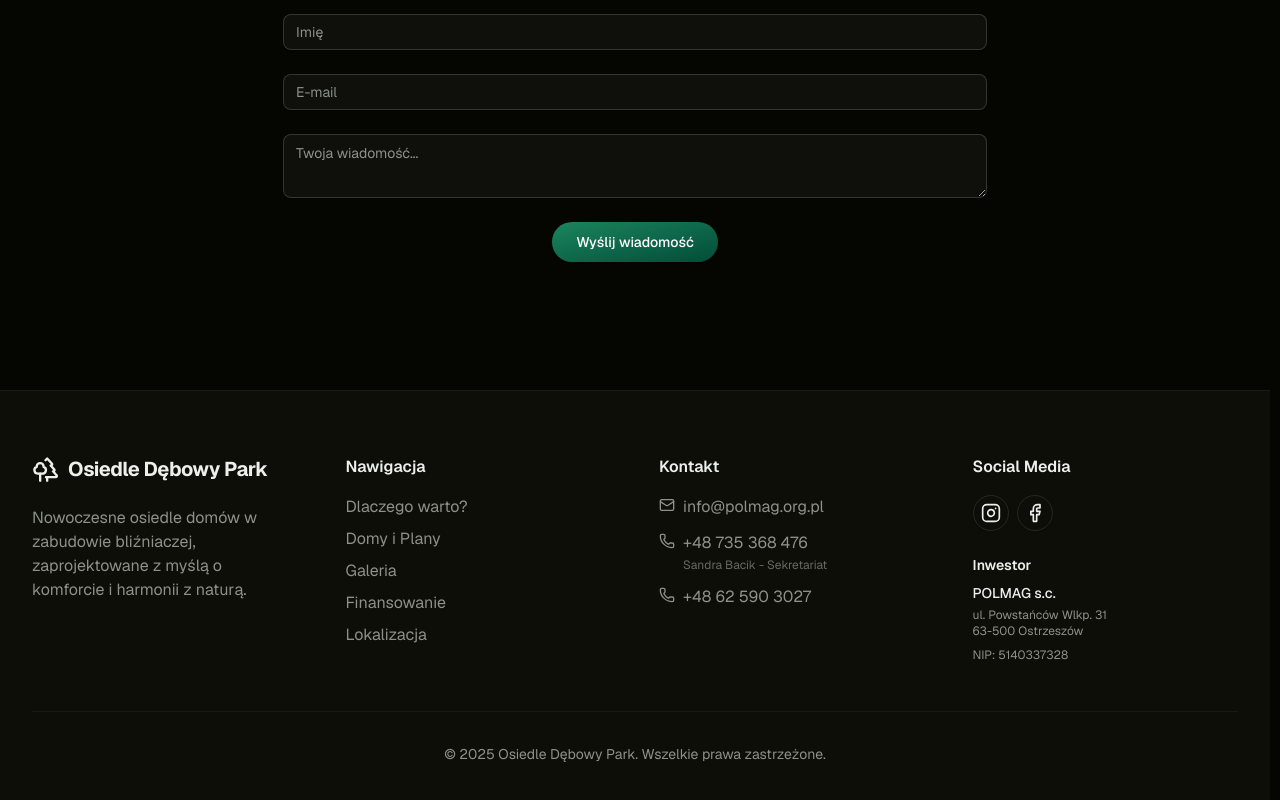
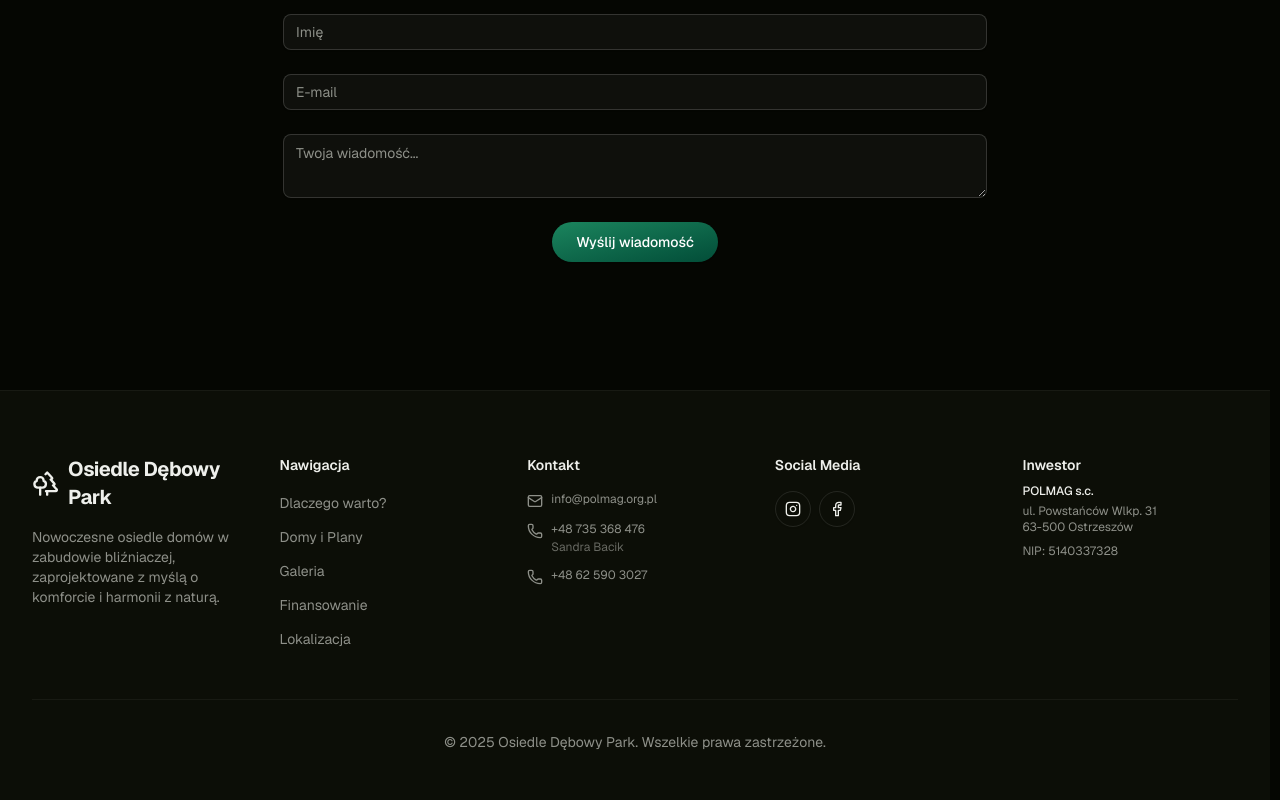
Before and after one commit to KaczmarekBartosz/jaworowa-ostrzeszow, a Next.js app: page / in a window 1280 px wide. Shown: the part 7910-8710 px from the top of the page. Built offline with nearby package versions, Linux system fonts and the light colour scheme.

Commit message:
Footer - aktualizacja

```diff
--- a/components/layout/footer.tsx
+++ b/components/layout/footer.tsx
@@ -1,11 +1,4 @@
-import {
-  Trees,
-  Mail,
-  Phone,
-  Instagram,
-  Facebook,
-  Building2,
-} from "lucide-react";
+import { Trees, Mail, Phone, Instagram, Facebook } from "lucide-react";
 import Link from "next/link";
 import { Button } from "../ui/button";
 
@@ -13,8 +6,9 @@ export function Footer() {
   return (
     <footer className="bg-card border-t border-border/50">
       <div className="mx-auto max-w-7xl px-6 py-12 md:px-8 md:py-16">
-        <div className="grid grid-cols-1 gap-12 lg:grid-cols-4">
-          <div className="lg:col-span-1">
+        <div className="grid grid-cols-1 gap-8 lg:grid-cols-5 lg:gap-8">
+          {/* Logo i opis - pełna szerokość na mobile, 1 kolumna na desktop */}
+          <div>
             <Link
               href="/"
               className="inline-flex items-center gap-2"
@@ -28,19 +22,24 @@ export function Footer() {
                 Osiedle Dębowy Park
               </span>
             </Link>
-            <p className="mt-4 text-muted-foreground max-w-xs">
+            <p className="mt-4 text-muted-foreground max-w-xs text-sm">
               Nowoczesne osiedle domów w zabudowie bliźniaczej, zaprojektowane z
               myślą o komforcie i harmonii z naturą.
             </p>
           </div>
 
+          {/* Pozostała zawartość - 2 kolumny na mobile */}
+          <div className="grid grid-cols-2 gap-6 lg:contents">
+            {/* Nawigacja */}
             <div>
-            <h3 className="font-semibold text-foreground">Nawigacja</h3>
-            <ul className="mt-4 space-y-2">
+              <h3 className="font-semibold text-foreground text-sm">
+                Nawigacja
+              </h3>
+              <ul className="mt-4 space-y-2.5">
                 <li>
                   <a
                     href="#dlaczego-warto"
-                  className="text-muted-foreground hover:text-foreground transition-colors"
+                    className="text-sm text-muted-foreground hover:text-foreground transition-colors"
                   >
                     Dlaczego warto?
                   </a>
@@ -48,7 +47,7 @@ export function Footer() {
                 <li>
                   <a
                     href="#domy"
-                  className="text-muted-foreground hover:text-foreground transition-colors"
+                    className="text-sm text-muted-foreground hover:text-foreground transition-colors"
                   >
                     Domy i Plany
                   </a>
@@ -56,7 +55,7 @@ export function Footer() {
                 <li>
                   <a
                     href="#galeria"
-                  className="text-muted-foreground hover:text-foreground transition-colors"
+                    className="text-sm text-muted-foreground hover:text-foreground transition-colors"
                   >
                     Galeria
                   </a>
@@ -64,7 +63,7 @@ export function Footer() {
                 <li>
                   <a
                     href="#kalkulator"
-                  className="text-muted-foreground hover:text-foreground transition-colors"
+                    className="text-sm text-muted-foreground hover:text-foreground transition-colors"
                   >
                     Finansowanie
                   </a>
@@ -72,7 +71,7 @@ export function Footer() {
                 <li>
                   <a
                     href="#lokalizacja"
-                  className="text-muted-foreground hover:text-foreground transition-colors"
+                    className="text-sm text-muted-foreground hover:text-foreground transition-colors"
                   >
                     Lokalizacja
                   </a>
@@ -80,8 +79,9 @@ export function Footer() {
               </ul>
             </div>
 
+            {/* Kontakt */}
             <div>
-            <h3 className="font-semibold text-foreground">Kontakt</h3>
+              <h3 className="font-semibold text-foreground text-sm">Kontakt</h3>
               <ul className="mt-4 space-y-3">
                 <li>
                   <a
@@ -89,7 +89,9 @@ export function Footer() {
                     className="flex items-start gap-2 text-muted-foreground hover:text-foreground transition-colors group"
                   >
                     <Mail className="size-4 mt-0.5 flex-shrink-0 group-hover:scale-110 transition-transform" />
-                  <span className="break-all">info@polmag.org.pl</span>
+                    <span className="break-all text-xs">
+                      info@polmag.org.pl
+                    </span>
                   </a>
                 </li>
                 <li>
@@ -99,9 +101,9 @@ export function Footer() {
                   >
                     <Phone className="size-4 mt-0.5 flex-shrink-0 group-hover:scale-110 transition-transform" />
                     <div>
-                    <div>+48 735 368 476</div>
+                      <div className="text-xs">+48 735 368 476</div>
                       <div className="text-xs text-muted-foreground/70 mt-0.5">
-                      Sandra Bacik - Sekretariat
+                        Sandra Bacik
                       </div>
                     </div>
                   </a>
@@ -112,43 +114,50 @@ export function Footer() {
                     className="flex items-start gap-2 text-muted-foreground hover:text-foreground transition-colors group"
                   >
                     <Phone className="size-4 mt-0.5 flex-shrink-0 group-hover:scale-110 transition-transform" />
-                  <span>+48 62 590 3027</span>
+                    <span className="text-xs">+48 62 590 3027</span>
                   </a>
                 </li>
               </ul>
             </div>
 
+            {/* Social Media */}
             <div>
-            <h3 className="font-semibold text-foreground">Social Media</h3>
+              <h3 className="font-semibold text-foreground text-sm">
+                Social Media
+              </h3>
               <div className="mt-4 flex gap-2">
                 <Button
                   variant="outline"
                   size="icon"
-                className="rounded-full hover:scale-110 transition-transform"
+                  className="rounded-full hover:scale-110 transition-transform h-9 w-9"
                   asChild
                 >
                   <a href="#" aria-label="Instagram">
-                  <Instagram className="size-5" />
+                    <Instagram className="size-4" />
                   </a>
                 </Button>
                 <Button
                   variant="outline"
                   size="icon"
-                className="rounded-full hover:scale-110 transition-transform"
+                  className="rounded-full hover:scale-110 transition-transform h-9 w-9"
                   asChild
                 >
                   <a href="#" aria-label="Facebook">
-                  <Facebook className="size-5" />
+                    <Facebook className="size-4" />
                   </a>
                 </Button>
               </div>
+            </div>
 
-            <div className="mt-6">
+            {/* Inwestor */}
+            <div>
               <h3 className="font-semibold text-foreground text-sm">
                 Inwestor
               </h3>
               <div className="mt-2 text-sm text-muted-foreground">
-                <p className="font-medium text-foreground">POLMAG s.c.</p>
+                <p className="font-medium text-foreground text-xs">
+                  POLMAG s.c.
+                </p>
                 <p className="text-xs mt-1">
                   ul. Powstańców Wlkp. 31
                   <br />
@@ -160,7 +169,7 @@ export function Footer() {
           </div>
         </div>
 
-        <div className="mt-12 border-t border-border/50 pt-8 text-center text-sm text-muted-foreground">
+        <div className="mt-12 border-t border-border/50 pt-8 text-center text-xs md:text-sm text-muted-foreground">
           <p>
             © {new Date().getFullYear()} Osiedle Dębowy Park. Wszelkie prawa
             zastrzeżone.
```
Lines whose indentation alone changed are shown as unchanged.
